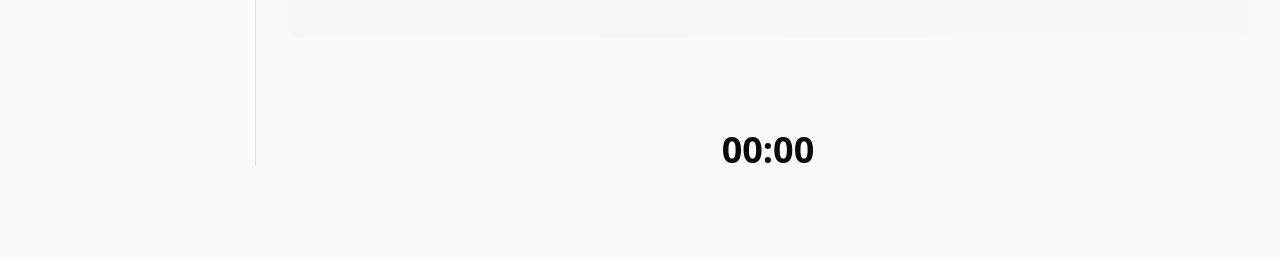
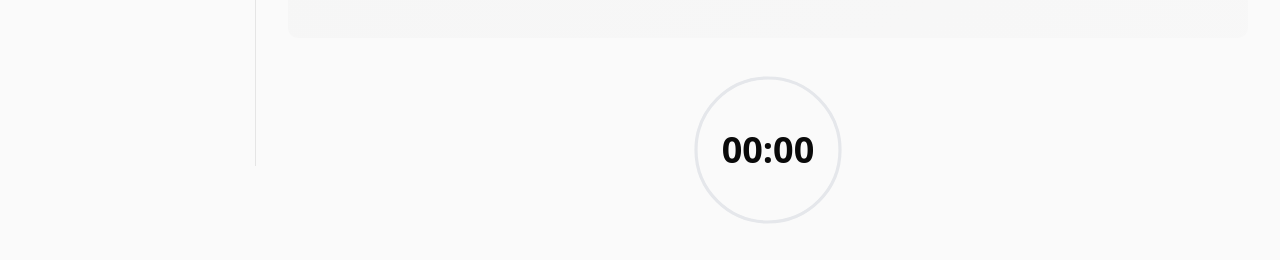
Before and after one commit to darkjian/core_front, a Next.js app: page /dashboard/workouts/1/exercises/1 in a window 1280 px wide. Shown: the part 634-894 px from the top of the page. Built offline with nearby package versions, Linux system fonts and the light colour scheme.

Commit message:
круг

```diff
--- a/components/workout/WorkoutTimer.tsx
+++ b/components/workout/WorkoutTimer.tsx
@@ -21,14 +21,14 @@ export const WorkoutTimer: FC<WorkoutTimerProps> = ({ seconds, isRunning }) => {
       <div className='relative h-40 w-40'>
         {/* Фоновый круг */}
         <svg className='absolute inset-0 h-full w-full -rotate-90 transform' viewBox='0 0 100 100'>
-          <circle cx='50' cy='50' r='45' fill='none' stroke='hsl(var(--border))' strokeWidth='2' />
+          <circle cx='50' cy='50' r='45' fill='none' stroke='#e5e7eb' strokeWidth='2' />
           {/* Прогресс круг */}
           <circle
             cx='50'
             cy='50'
             r='45'
             fill='none'
-            stroke={isRunning ? 'hsl(var(--primary))' : 'hsl(var(--muted-foreground))'}
+            stroke={isRunning ? '#4f46e5' : '#6b7280'}
             strokeWidth='2'
             strokeDasharray={circumference}
             strokeDashoffset={offset}
```
